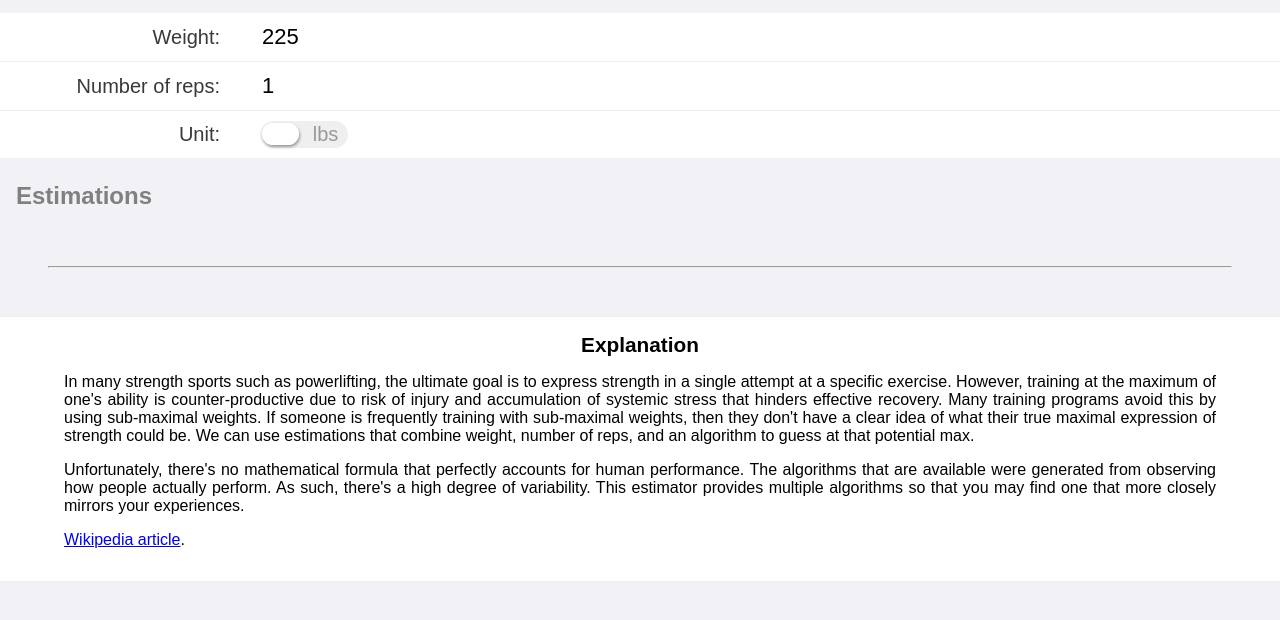
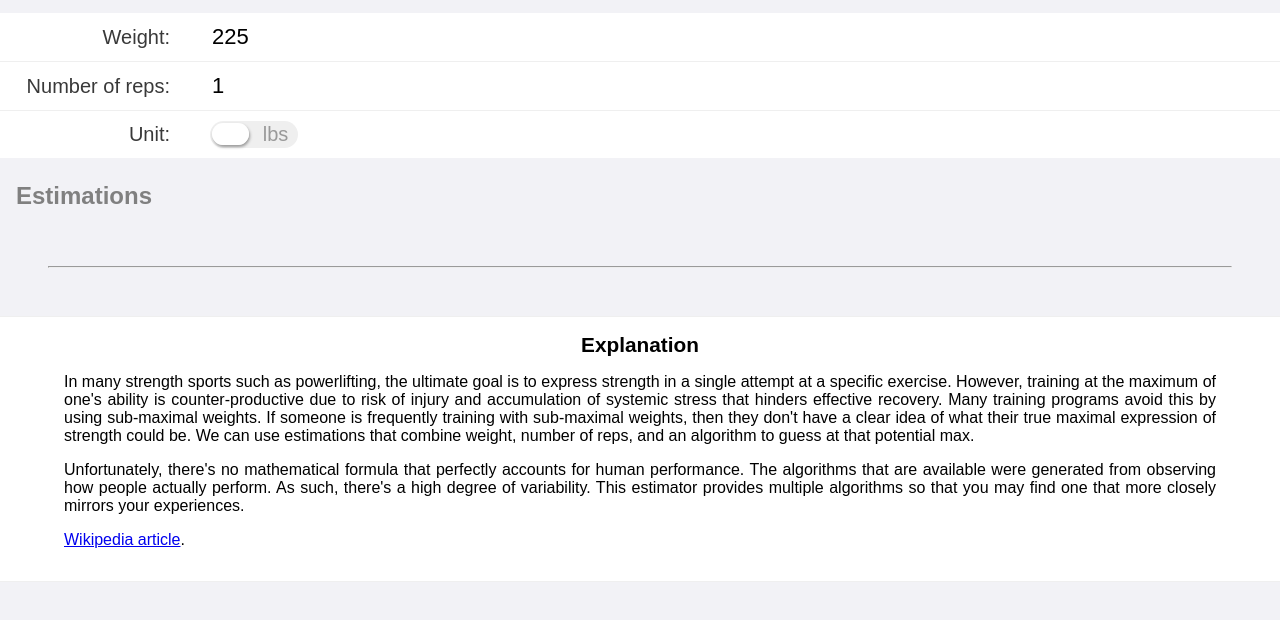
Before and after one commit to Grayson/1rm, a plain HTML site: page index.html in a window 1280 px wide. Shown: the part 56-676 px from the top of the page. Drawn offline with Linux system fonts and the light colour scheme; a script that the page names is missing.

Commit message:
Try another min-width

```diff
--- a/index.html
+++ b/index.html
@@ -50,7 +50,7 @@
 				white-space: nowrap;
 				text-align: right;
 				color: #393939;
-				min-width: 200px;
+				min-width: 150px;
 			}
 
 			tr+tr {
```
